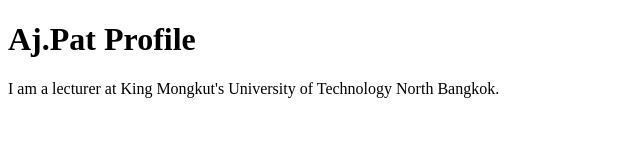
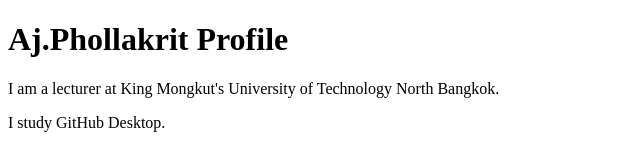
Before and after one commit to phollakrit/github-desktop-project_1_67_EnETC, a plain HTML site: page index.html in a window 1280 px wide. Shown: the whole page, without its empty margins (0-640 px from the left). Drawn offline with Linux system fonts and the light colour scheme.

Commit message:
Add some text
Add some text

```diff
--- a/index.html
+++ b/index.html
@@ -6,8 +6,9 @@
     <title>Profile</title>
 </head>
 <body>
-    <h1>Aj.Pat Profile</h1>
+    <h1>Aj.Phollakrit Profile</h1>
     <p>I am a lecturer at King Mongkut's
         University of Technology North Bangkok.</p>
+    <p>I study GitHub Desktop.</p>
 </body>
 </html>
```
